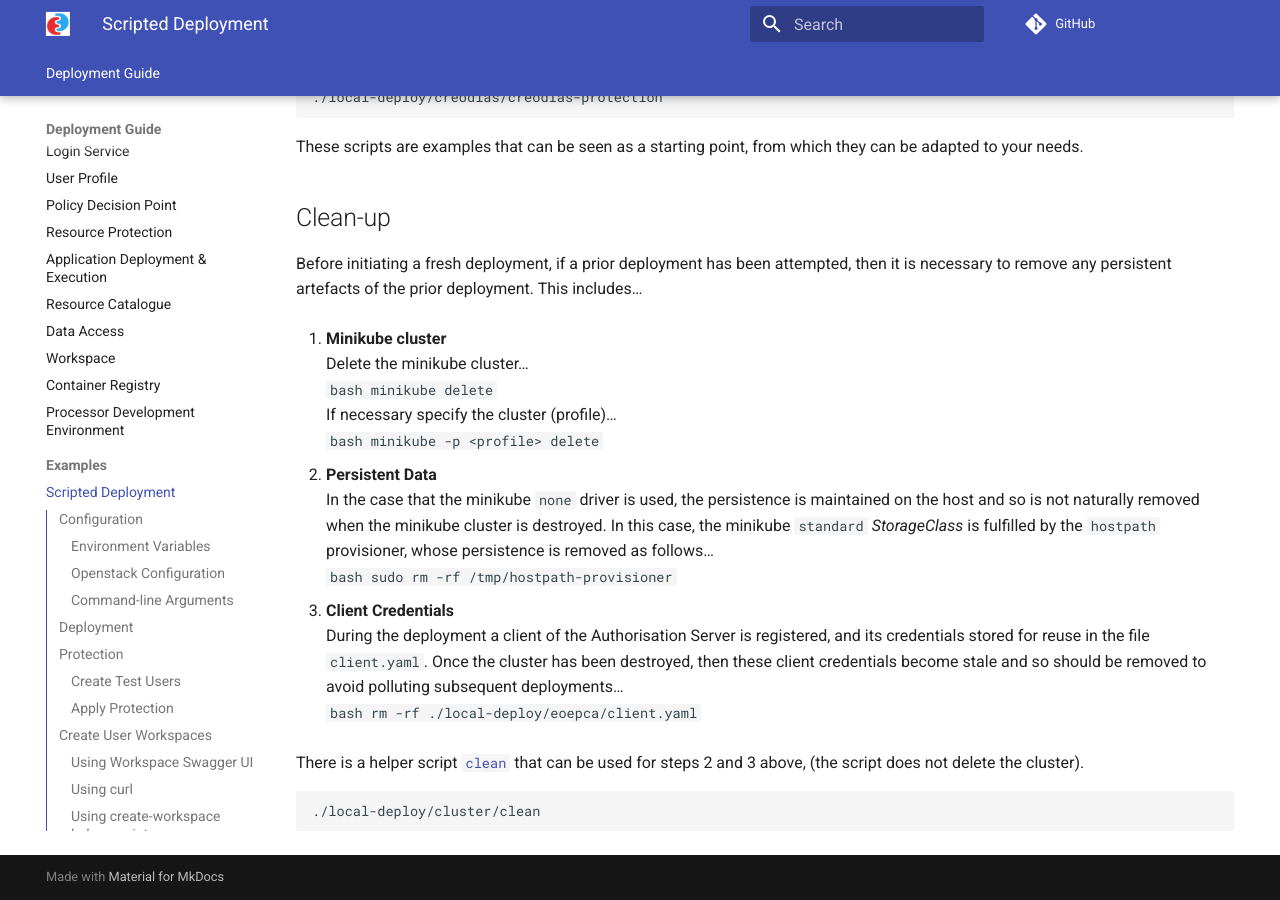
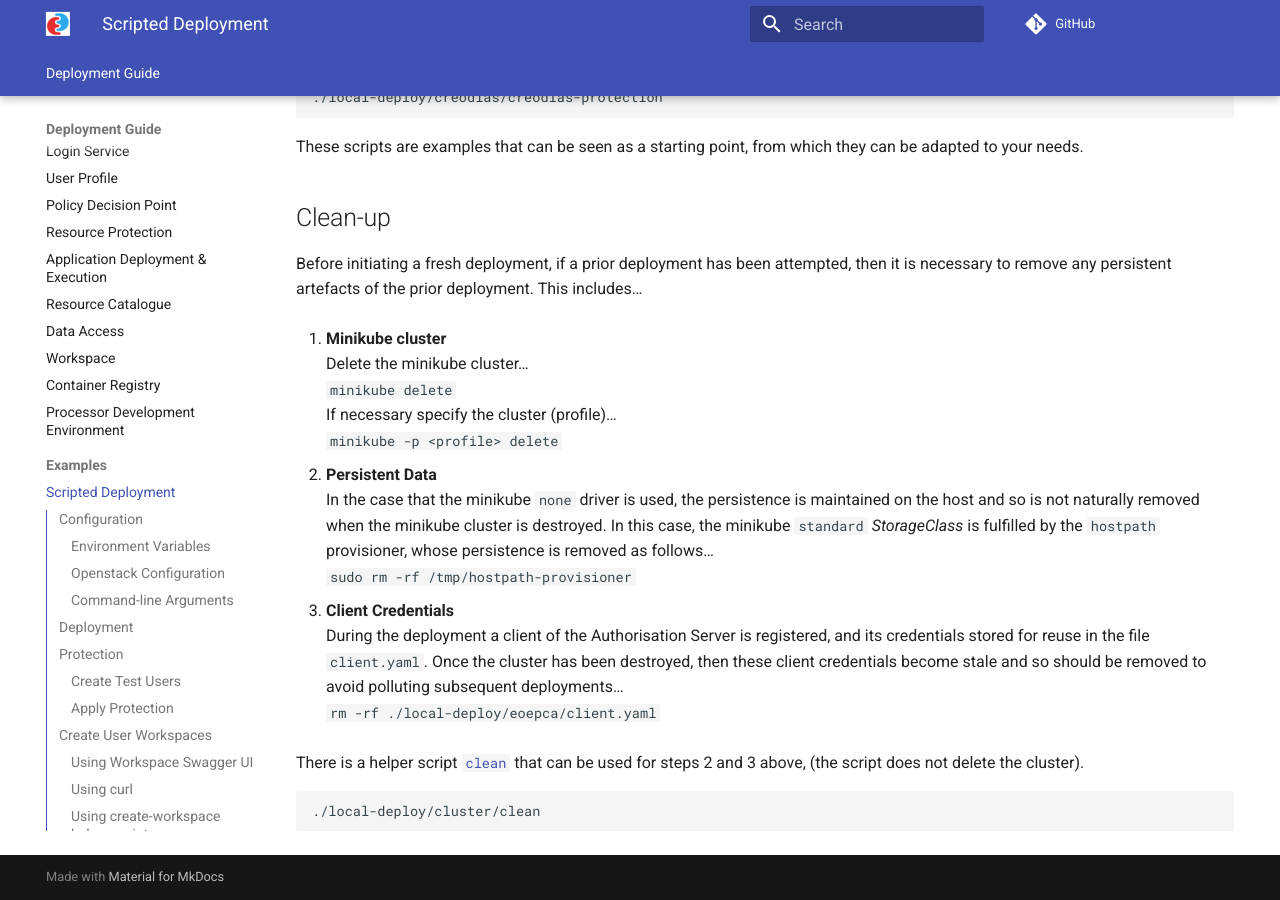
Before and after one commit to EOEPCA/deployment-guide, an MkDocs documentation site: the page built from docs/examples/scripted-example-deployment.md, in a window 1280 px wide and 900 px high, scrolled down 7175 px. Built offline with MkDocs 1.6.1 and Material for MkDocs 9.7.7, drawn with Linux system fonts in a browser that asks for light colours; comment, search, counter and statistics services are not loaded; some of the changed lines change nothing that is shown.

Commit message:
Syntax corrections for code blocks in bulleted lists

````diff
--- a/docs/examples/scripted-example-deployment.md
+++ b/docs/examples/scripted-example-deployment.md
@@ -238,25 +238,17 @@ Before initiating a fresh deployment, if a prior deployment has been attempted,
 
 1. **Minikube cluster**<br>
   Delete the minikube cluster...<br>
-  ```bash
-  minikube delete
-  ```<br>
+  `minikube delete`<br>
   If necessary specify the cluster (profile)...<br>
-  ```bash
-  minikube -p <profile> delete
-  ```<br>
+  `minikube -p <profile> delete`<br>
 
-1. **Persistent Data**<br>
+2. **Persistent Data**<br>
   In the case that the minikube `none` driver is used, the persistence is maintained on the host and so is not naturally removed when the minikube cluster is destroyed. In this case, the minikube `standard` _StorageClass_ is fulfilled by the `hostpath` provisioner, whose persistence is removed as follows...<br>
-  ```bash
-  sudo rm -rf /tmp/hostpath-provisioner
-  ```
+  `sudo rm -rf /tmp/hostpath-provisioner`
 
 1. **Client Credentials**<br>
   During the deployment a client of the Authorisation Server is registered, and its credentials stored for reuse in the file `client.yaml`. Once the cluster has been destroyed, then these client credentials become stale and so should be removed to avoid polluting subsequent deployments...<br>
-  ```bash
-  rm -rf ./local-deploy/eoepca/client.yaml
-  ```
+  `rm -rf ./local-deploy/eoepca/client.yaml`
 
 There is a helper script [`clean`](https://github.com/EOEPCA/deployment-guide/blob/main/local-deploy/cluster/clean) that can be used for steps 2 and 3 above, (the script does not delete the cluster).
 ```bash
````
